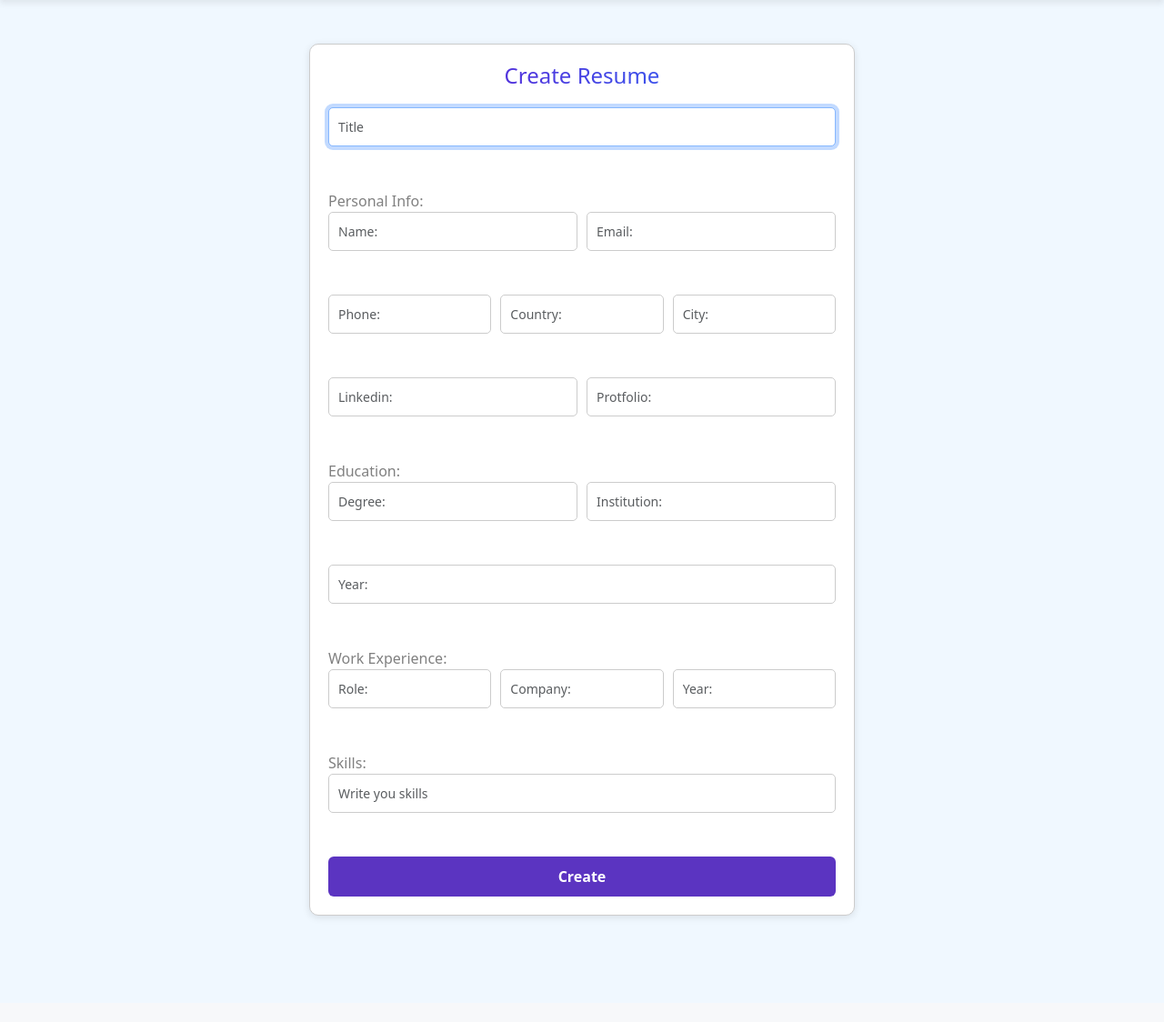
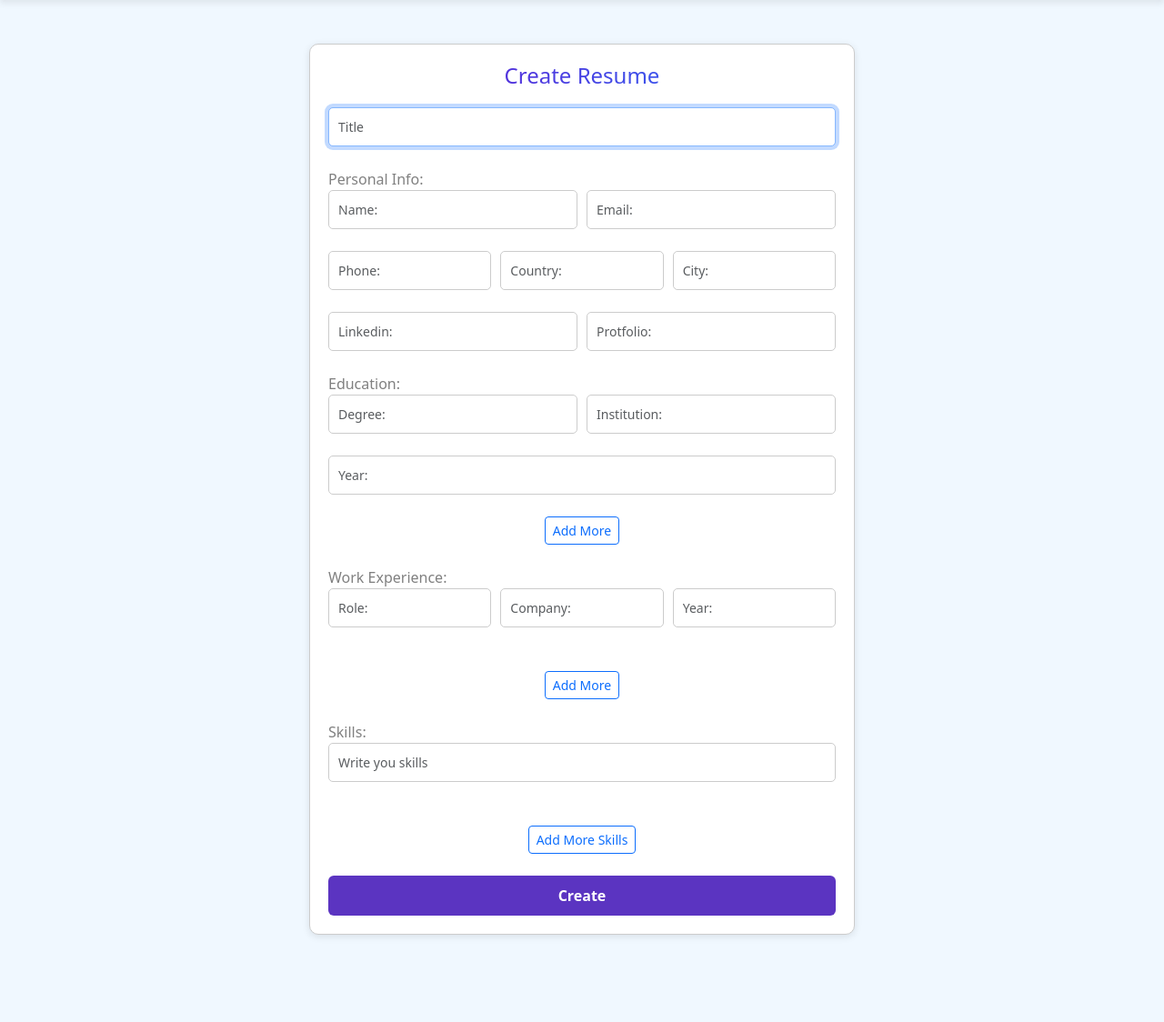
Before and after one commit to GiasuddinvuiyaBD/interactive-resume-builder, a Flask app: page /form in a window 1280 px wide. Shown: the part 64-1188 px from the top of the page at 91% size. Before the commit the page ends 1076 px from the top, so only its background shows below. Run offline with Flask 3, Linux system fonts and the light colour scheme; some libraries are stand-ins or nearby versions.

Commit message:
add resume form dinamically by javascirpt

```diff
--- a/ResumeGenie/static/js/main.js
+++ b/ResumeGenie/static/js/main.js
@@ -1,5 +1,14 @@
+
 let registrationBtn = document.querySelector("#submitBtn")
 let loginBtn = document.querySelector("#loginBtn")
+let addEductionFieldBtn = document.querySelector("#educationBtn")
+let addExperienceBtn = document.querySelector("#experienceBtn")
+let addSkillBtn = document.querySelector("#skillsBtn")
+
+
+let educationSection = document.querySelector(".education-section");
+let experience = document.querySelector(".work-experience-section")
+let skills = document.querySelector(".skill-section")
 
 
 if(registrationBtn){
@@ -132,3 +141,96 @@ loginBtn.addEventListener('click', (evt) => {
     if(errors) evt.preventDefault();
 })
 }
+
+// add education field
+addEductionFieldBtn.addEventListener('click', (evt) => {
+
+    evt.preventDefault()
+    const newEducation = `
+        <div class="education-item row mb-3">
+            <div class="col">
+                <div class="form-group mb-4">
+                    <input class="form-control" id="degree" name="[]" placeholder="Degree: " type="text">
+                    <small class="form-text text-muted"></small>
+                </div>
+            </div>
+            <div class="col">
+                <div class="form-group mb-4">
+                    <input class="form-control" id="institution" name="[]" placeholder="Institution: " type="text">
+                    <small class="form-text text-muted"></small>
+                </div>
+            </div>
+            <div class="col">
+                <div class="form-group mb-4">
+                    <input class="form-control" id="year" name="[]" placeholder="Year: " type="text">
+                    <small class="form-text text-muted"></small>
+                </div>
+            </div>
+            <button type="button" class="btn btn-sm btn-outline-danger mb-4 remove-btn">Remove</button>
+        </div>`;
+    educationSection.insertAdjacentHTML("beforeend", newEducation);
+})
+
+addExperienceBtn.addEventListener('click', (evt) => {
+    evt.preventDefault();
+
+    let newExperience = `
+            <div class="education-item form-row mb-3">
+                <div class="col">
+                    <div class="form-group mb-5">
+                        <input class="form-control" id="role" name="[]" placeholder="Role: " type="text">
+                        <small class="form-text text-muted"></small>
+                    </div>
+                </div>
+                <div class="col">
+                    <div class="form-group mb-5">
+                        <input class="form-control" id="company" name="[]" placeholder="Company: " type="text">
+                        <small class="form-text text-muted"></small>
+                    </div>
+                </div>
+                <div class="col">
+                    <div class="form-group mb-5">
+                        <input class="form-control" id="year" name="[]" placeholder="Year: " type="text">
+                        <small class="form-text text-muted"></small>
+                    </div>
+                </div>
+                <button type="button" class="btn btn-sm btn-outline-danger mb-4 remove-btn">Remove</button>
+            </div>
+    `
+    experience.insertAdjacentHTML("beforeend", newExperience)
+
+})
+
+addSkillBtn.addEventListener('click', (evt) => {
+    let newSkills = `
+        <div class="skill-item form-row mb-3">
+            <div class="col">
+                <div class="form-group mb-5">
+                    <input class="form-control" id="skill" name="skill" placeholder="Write you skills " type="text">
+                    <small class="form-text text-muted"></small>
+                </div>
+            </div>
+            <button type="button" class="btn btn-sm btn-outline-danger mb-4 remove-btn">Remove</button>
+        </div>
+    `
+    skills.insertAdjacentHTML('beforeend', newSkills)
+})
+
+// Event delegation for the remove functionality
+educationSection.addEventListener("click", (evt) => {
+    if (evt.target.classList.contains("remove-btn")) {
+        evt.target.parentElement.remove();
+    }
+});
+
+experience.addEventListener("click", (evt) =>{
+    if (evt.target.classList.contains("remove-btn")) {
+        evt.target.parentElement.remove();
+    }
+})
+
+skills.addEventListener("click", (evt) =>{
+    if (evt.target.classList.contains("remove-btn")) {
+        evt.target.parentElement.remove();
+    }
+})
--- a/ResumeGenie/templates/form.html
+++ b/ResumeGenie/templates/form.html
@@ -11,7 +11,8 @@
         <h2 class="form-heading">Create Resume</h2>
 
         <form action="/resume" method="post">
-            <div class="form-group mb-5">
+            <div class="personal-info-section">
+            <div class="form-group mb-4">
                 <input autocomplete="off" id="title" autofocus class="form-control" name="title" placeholder="Title" type="text">
                 <small class="form-text text-muted"></small>
             </div>
@@ -19,13 +20,13 @@
             <div class="form-row">
                 <!-- Name and Email Inline -->
                 <div class="col">
-                    <div class="form-group mb-5">
+                    <div class="form-group mb-4">
                         <input autocomplete="off" id="name" autofocus class="form-control" name="name" placeholder="Name: " type="text">
                         <small class="form-text text-muted"></small>
                     </div>
                 </div>
                 <div class="col">
-                    <div class="form-group mb-5">
+                    <div class="form-group mb-4">
                         <input autocomplete="off" id="email" class="form-control" name="email" placeholder="Email: " type="text">
                         <small class="form-text text-muted"></small>
                     </div>
@@ -34,19 +35,19 @@
             <div class="form-row">
                 <!-- phone country  and city Inline -->
                 <div class="col">
-                    <div class="form-group mb-5">
+                    <div class="form-group mb-4">
                         <input class="form-control" id="phone" name="phone" placeholder="Phone: " type="phone">
                         <small class="form-text text-muted"></small>
                     </div>
                 </div>
                 <div class="col">
-                    <div class="form-group mb-5">
+                    <div class="form-group mb-4">
                         <input class="form-control" id="country" name="country" placeholder="Country: " type="text">
                         <small class="form-text text-muted"></small>
                     </div>
                 </div>
                 <div class="col">
-                    <div class="form-group mb-5">
+                    <div class="form-group mb-4">
                         <input class="form-control" id="city" name="city" placeholder="City: " type="text">
                         <small class="form-text text-muted"></small>
                     </div>
@@ -55,73 +56,85 @@
             <!-- linkedin and protfolio -->
             <div class="form-row">
                 <div class="col">
-                    <div class="form-group mb-5">
+                    <div class="form-group mb-4">
                         <input class="form-control" id="linkedin" name="linkedin" placeholder="Linkedin: " type="text">
                         <small class="form-text text-muted"></small>
                     </div>
                 </div>
                 <div class="col">
-                    <div class="form-group mb-5">
+                    <div class="form-group mb-4">
                         <input class="form-control" id="protfolio" name="protfolio" placeholder="Protfolio: " type="text">
                         <small class="form-text text-muted"></small>
                     </div>
                 </div>
             </div>
+        </div>
             <!-- skills  -->
+        <div class="education-section">
             <label id="resume-label">Education:</label>
-             <div class="form-row">
+            <div class="form-row">
                 <div class="col">
-                    <div class="form-group mb-5">
-                        <input class="form-control" id="degree" name="degree" placeholder="Degree: " type="text">
+                    <div class="form-group mb-4">
+                        <input class="form-control" id="degree" name="[]" placeholder="Degree: " type="text">
                         <small class="form-text text-muted"></small>
                     </div>
                 </div>
                 <div class="col">
-                    <div class="form-group mb-5">
-                        <input class="form-control" id="institution" name="institution" placeholder="Institution: " type="text">
+                    <div class="form-group mb-4">
+                        <input class="form-control" id="institution" name="[]" placeholder="Institution: " type="text">
                         <small class="form-text text-muted"></small>
                     </div>
                 </div>
              </div>
              <div class="form-row">
                 <div class="col">
-                    <div class="form-group mb-5">
-                        <input class="form-control" id="year" name="year" placeholder="Year: " type="text">
+                    <div class="form-group mb-4">
+                        <input class="form-control" id="year" name="[]" placeholder="Year: " type="text">
                         <small class="form-text text-muted"></small>
                     </div>
                 </div>
              </div>
+             <button type="button" class="btn btn-sm btn-outline-primary mb-4" id="educationBtn">Add More</button>
+            </div>
+
              <!-- work experience -->
+            <div class="work-experience-section">
             <label id="resume-label">Work Experience: </label>
             <div class="form-row">
                 <div class="col">
                     <div class="form-group mb-5">
-                        <input class="form-control" id="role" name="role" placeholder="Role: " type="text">
+                        <input class="form-control" id="role" name="[]" placeholder="Role: " type="text">
                         <small class="form-text text-muted"></small>
                     </div>
                 </div>
                 <div class="col">
                     <div class="form-group mb-5">
-                        <input class="form-control" id="company" name="company" placeholder="Company: " type="text">
+                        <input class="form-control" id="company" name="[]" placeholder="Company: " type="text">
                         <small class="form-text text-muted"></small>
                     </div>
                 </div>
                 <div class="col">
                     <div class="form-group mb-5">
-                        <input class="form-control" id="year" name="year" placeholder="Year: " type="text">
+                        <input class="form-control" id="year" name="[]" placeholder="Year: " type="text">
                         <small class="form-text text-muted"></small>
                     </div>
                 </div>
             </div>
+            <button type="button" class="btn btn-sm btn-outline-primary mb-4" id="experienceBtn">Add More</button>
+            </div>
+
             <!-- skills -->
+            <div class="skill-section">
             <label id="resume-label">Skills: </label>
             <div class="form-row">
                 <div class="col">
                     <div class="form-group mb-5">
-                        <input class="form-control" id="skill" name="skill" placeholder="Write you skills " type="text">
+                        <input class="form-control" id="skill" name="[]" placeholder="Write you skills " type="text">
                         <small class="form-text text-muted"></small>
                     </div>
                 </div>
+            </div>
+            <button type="button" class="btn btn-sm btn-outline-primary mb-4" id="skillsBtn">Add More Skills</button>
             </div>
             <button class="btn btn-primary btn-block" type="submit" id="resemeBtn">Create</button>
         </form>
```
